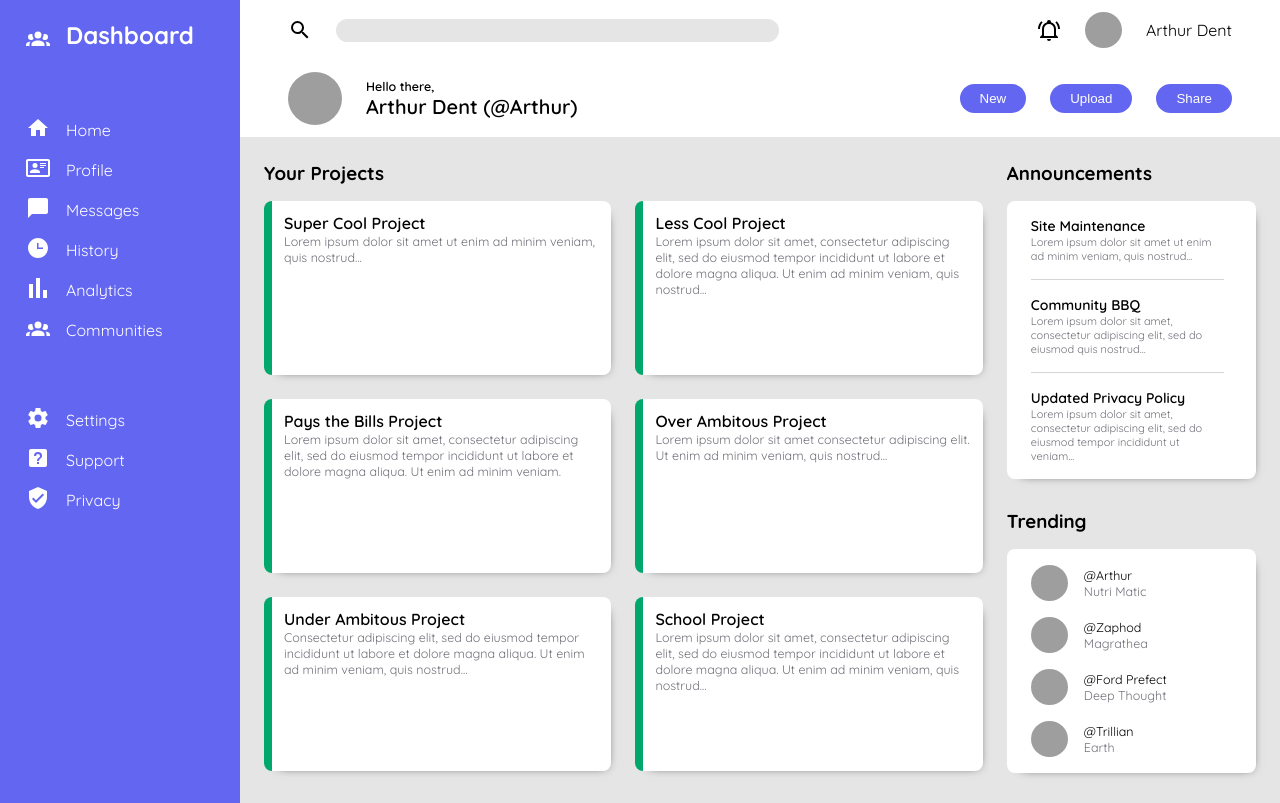
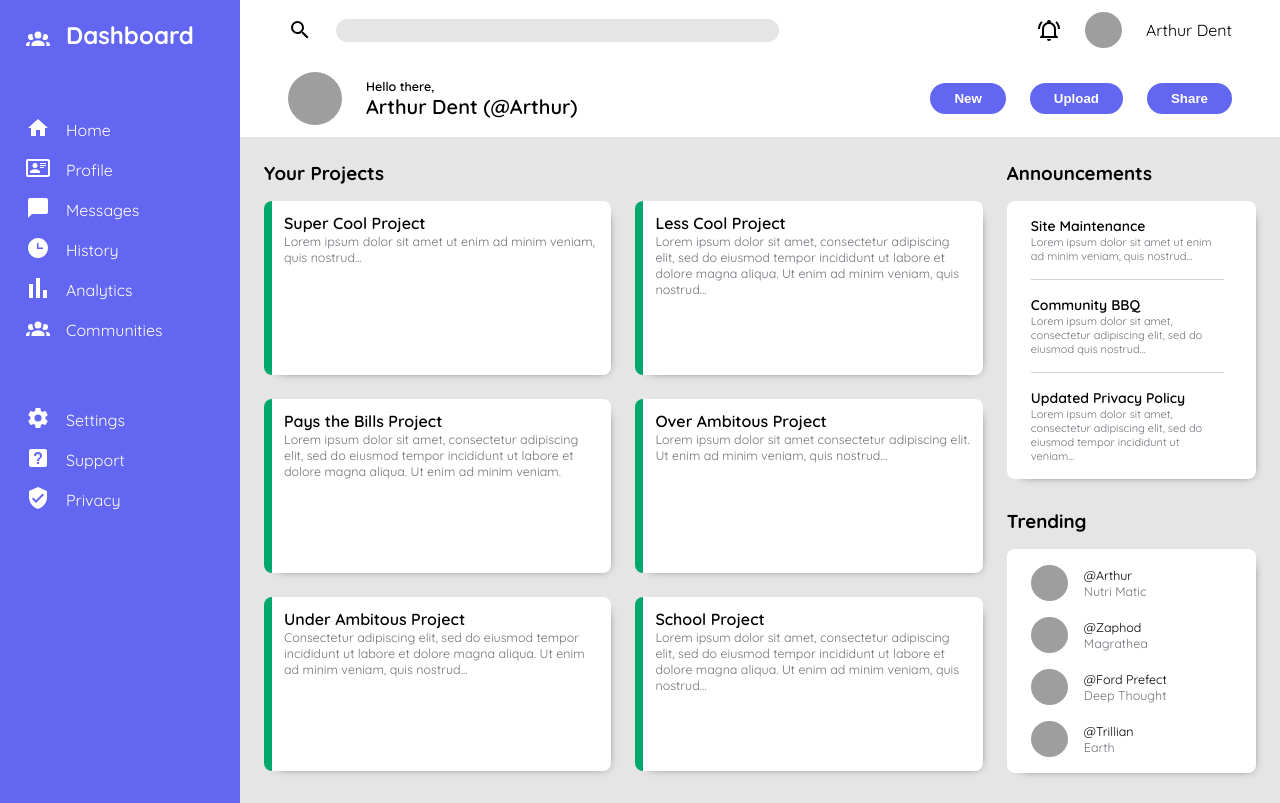
Before and after one commit to rydge-rivard/admin-dashboard, a plain HTML site: page index.html in a window 1280 px wide. Drawn offline with Linux system fonts and the light colour scheme; grey boxes are pictures that could not be loaded.

Commit message:
Resize and semi bold buttons.

```diff
--- a/style.css
+++ b/style.css
@@ -23,7 +23,8 @@ button {
     background-color: #6366f1;
     border-radius: 16px;
     border: none;
-    padding: 7px 20px;
+    padding: 8px 24px;
+    font-weight: 600;
 }
 
 button:hover {
@@ -172,7 +173,6 @@ h3 {
     border-radius: 16px;
     border: none;
     background-color: #e5e5e5;
-    /* margin: 0 15rem 0 12px; */
     padding: 4px 12px;
 }
 
```
